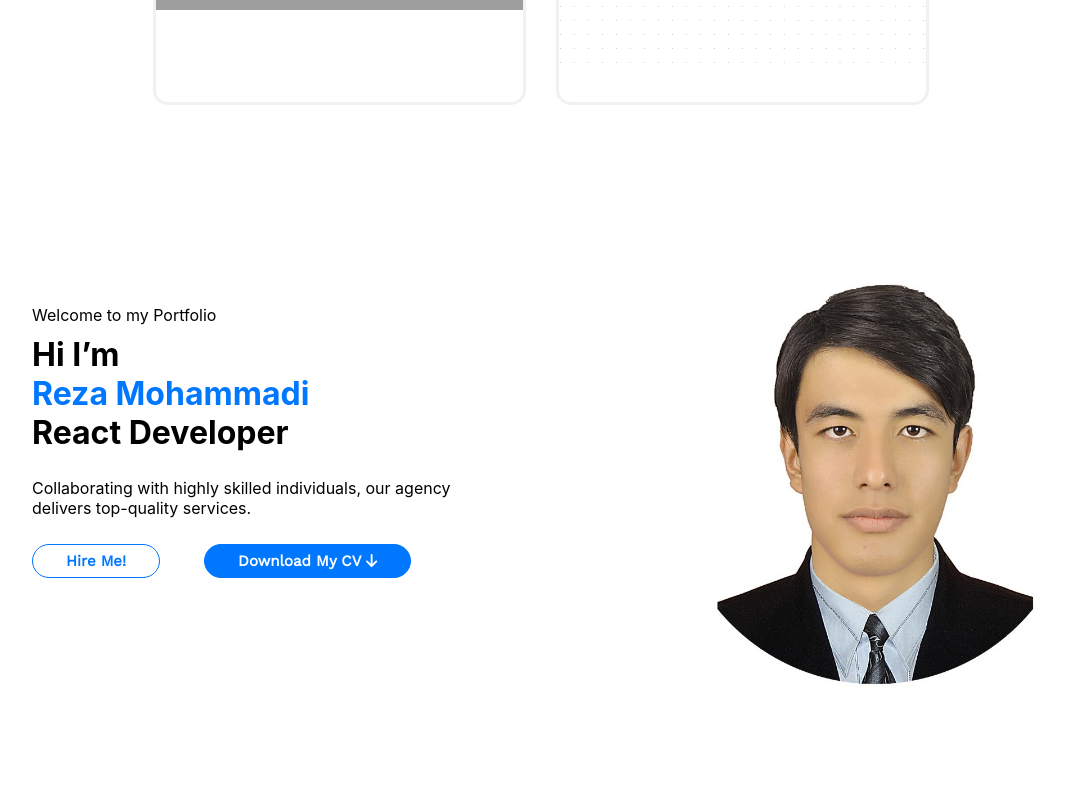
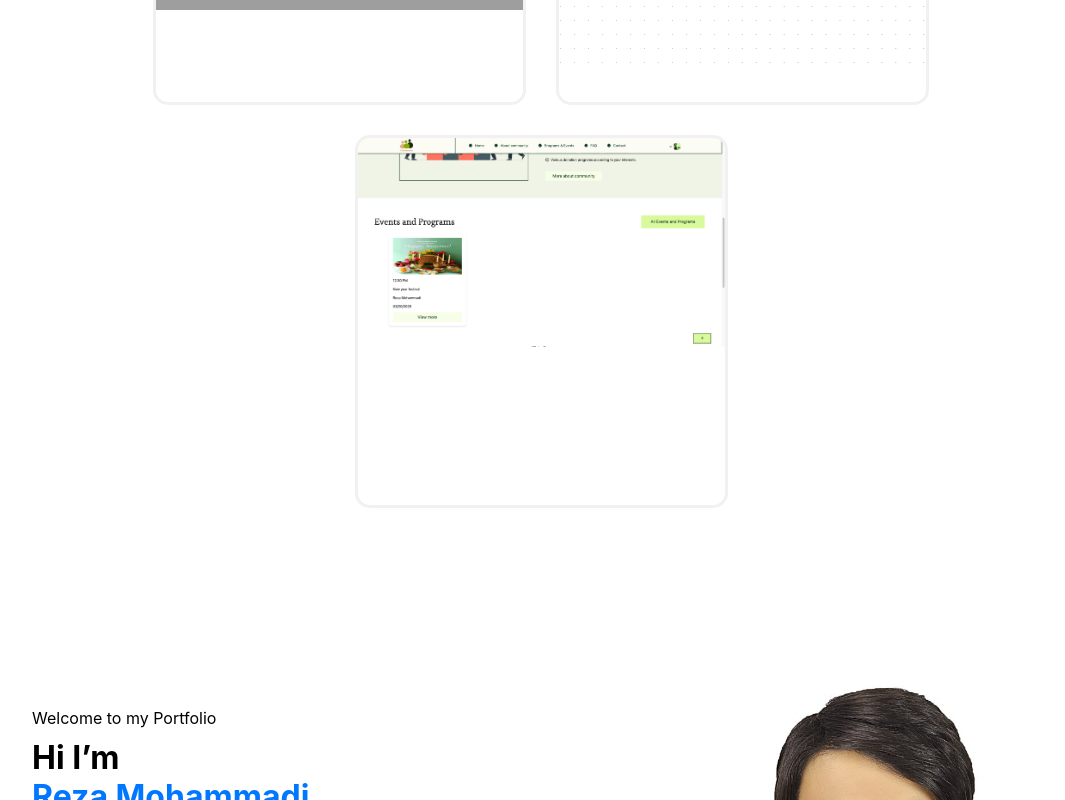
Before and after one commit to rezamohdev/my_portfolio, a React (Create React App) app: page /gallery in a window 1280 px wide. Shown: the part 1100-1900 px from the top of the page, without its empty margins (99-1164 px from the left). Built offline with nearby package versions, Linux system fonts and the light colour scheme; grey boxes are pictures that could not be loaded.

Commit message:
portfolio update

```diff
--- a/src/components/Gallery/Gallery.js
+++ b/src/components/Gallery/Gallery.js
@@ -5,6 +5,7 @@ import Project1 from "../../images/projects/aroundus.png";
 import Project2 from "../../images/projects/synthesis.png";
 import Project3 from "../../images/projects/travellian.png";
 import Project4 from "../../images/projects/wtwr.png";
+import Project5 from "../../images/projects/community.png";
 const Gallery = () => {
   const Images = [
     {
@@ -26,6 +27,11 @@ const Gallery = () => {
       image: Project4,
       title: "What to wear",
       link: "https://github.com/rezamohdev/se_project_react",
+    },
+    {
+      image: Project5,
+      title: "Coomunity Webiste",
+      link: "https://community-for-afg.netlify.app/",
     },
   ];
   return (
```
Also changed, not shown: src/images/projects/community.png (added), 1 other file (tests, documents, lock files or other folders).
